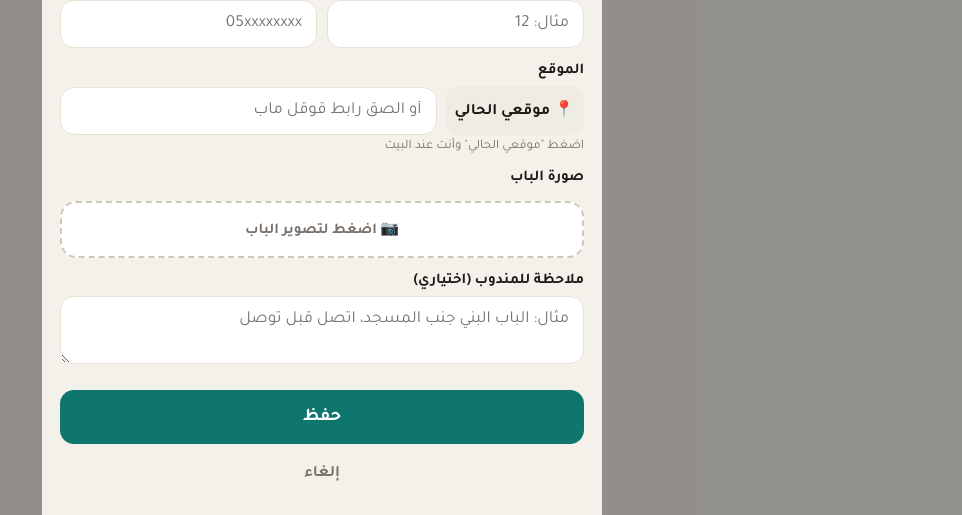
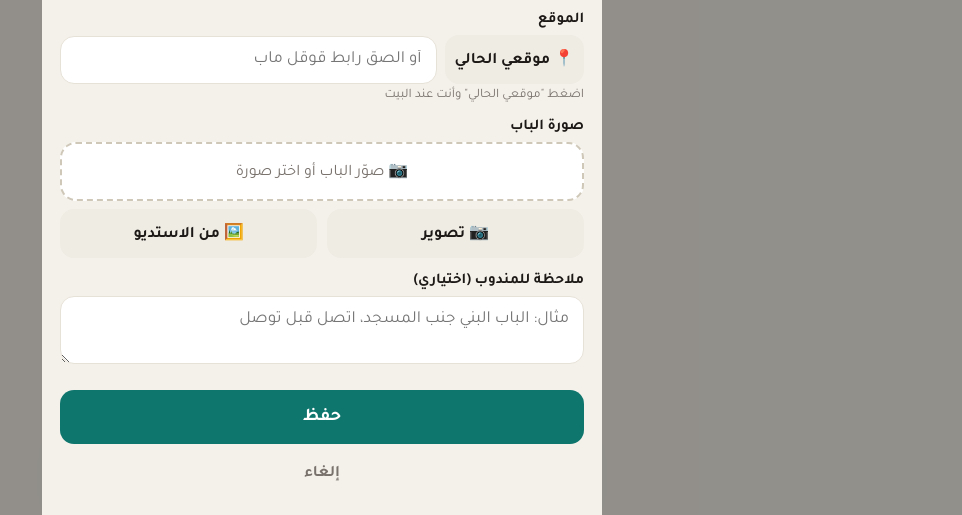
Before and after one commit to qw-sa/qw-sa.github.io, a plain HTML site: page door/index.html in a window 1280 px wide. Both pictures are taken after a click on the button "＋ إضافة عنوان". Shown: the part 285-800 px from the top of the page, without its empty margins (318-1280 px from the left). Drawn offline with Linux system fonts and the light colour scheme.

Commit message:
خيار اختيار صورة الباب من الاستديو
Co-Authored-By: Claude Opus 5.5 <noreply@anthropic.com>
Claude-Session: https://claude.ai/code/session_016MtvGsA6uCumAhNnRGQjZ7

```diff
--- a/door/index.html
+++ b/door/index.html
@@ -96,10 +96,15 @@
     <div id="locMsg" class="hint">اضغط "موقعي الحالي" وأنت عند البيت</div>
 
     <label>صورة الباب</label>
-    <label class="pick" id="pick">
-      <input type="file" accept="image/*" capture="environment" id="f-photo" hidden>
-      <span id="pickTxt">📷 اضغط لتصوير الباب</span>
-    </label>
+    <div class="pick" id="pick"><span id="pickTxt">📷 صوّر الباب أو اختر صورة</span></div>
+    <div class="row" style="margin-top:8px">
+      <label class="btn b-soft" style="margin:0">
+        <input type="file" accept="image/*" capture="environment" id="f-photo" hidden>📷 تصوير
+      </label>
+      <label class="btn b-soft" style="margin:0">
+        <input type="file" accept="image/*" id="f-gallery" hidden>🖼️ من الاستديو
+      </label>
+    </div>
 
     <label>ملاحظة للمندوب (اختياري)</label>
     <textarea id="f-note" placeholder="مثال: الباب البني جنب المسجد، اتصل قبل توصل"></textarea>
@@ -265,7 +270,7 @@
     $('f-name').value=it.name||''; $('f-door').value=it.door||''; $('f-phone').value=it.phone||'';
     $('f-map').value=it.map||''; $('f-note').value=it.note||'';
     draftPhoto=it.photo||null; draftLat=it.lat!=null?it.lat:null; draftLng=it.lng!=null?it.lng:null;
-    $('pickTxt').innerHTML = draftPhoto ? '<img src="'+draftPhoto+'">' : '📷 اضغط لتصوير الباب';
+    $('pickTxt').innerHTML = draftPhoto ? '<img src="'+draftPhoto+'">' : '📷 صوّر الباب أو اختر صورة';
     setLocMsg();
     $('sheet').classList.add('on');
   }
@@ -296,13 +301,15 @@
     else setLocMsg();
   });
 
-  $('f-photo').addEventListener('change',function(){
+  function onPhoto(){
     var f=this.files && this.files[0]; if(!f) return;
     $('pickTxt').textContent='جاري تجهيز الصورة...';
     shrink(f).then(function(d){ draftPhoto=d; $('pickTxt').innerHTML='<img src="'+d+'">'; })
       .catch(function(){ $('pickTxt').textContent='تعذّر قراءة الصورة، جرّب مرة ثانية'; });
     this.value='';
-  });
+  }
+  $('f-photo').addEventListener('change',onPhoto);
+  $('f-gallery').addEventListener('change',onPhoto);
 
   $('form').addEventListener('submit',function(e){
     e.preventDefault();
```
